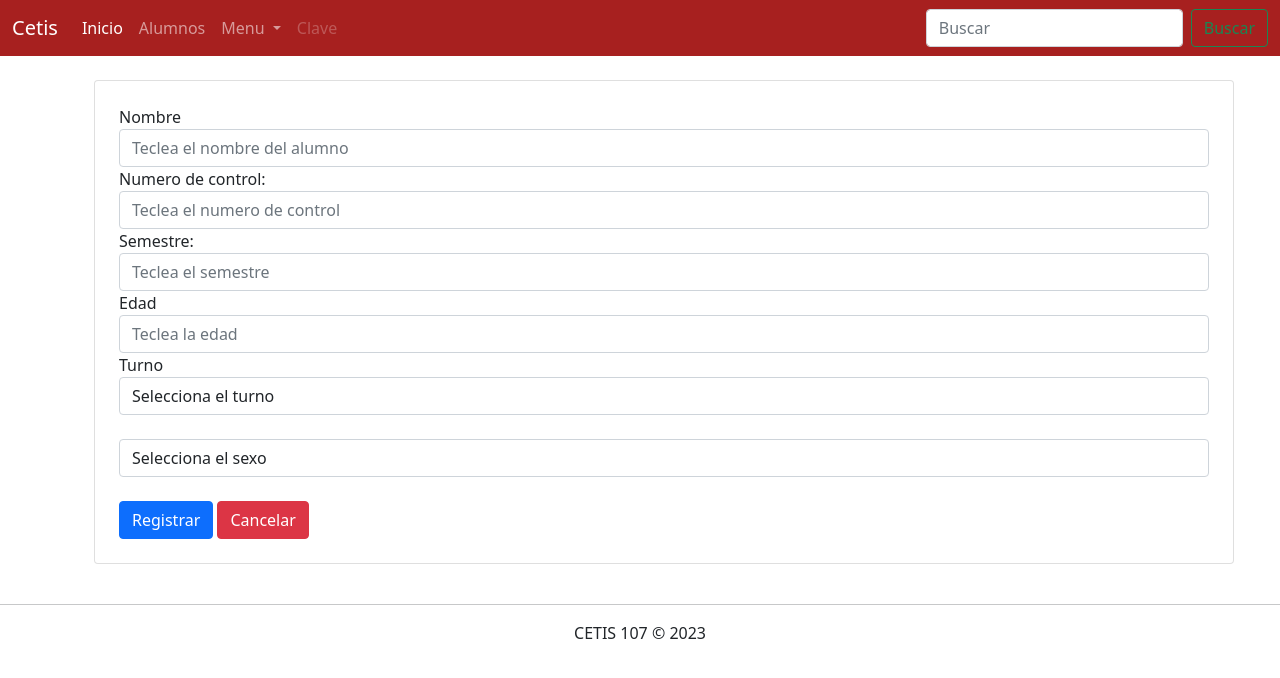
After one commit to Jimelmm13/webybasededatos2023, a PHP site: page /RegistrarAlumnos.php in a window 1280 px wide. The commit adds this page. Shown: the top 678 px of the page. Run offline with PHP 8.4, Linux system fonts and the light colour scheme.

Commit message:
30/10/23

```diff
--- /dev/null
+++ b/Parcial2/RegistrarAlumnos.php
@@ -0,0 +1,64 @@
+<!DOCTYPE html>
+<html lang="en">
+<head>
+    <meta charset="UTF-8">
+    <meta name="viewport" content="width=device-width, initial-scale=1.0">
+    <title>Registrar alumnos</title>
+    <link rel="stylesheet" href="css/bootstrap.css">
+    <script src="jquery-3.7.1.js"></script>
+</head>
+<body>
+    <?php include 'menu.php'; ?>
+    <div class="container">
+        <div class="row">
+            <div class="col-12 card m-4 p-4">
+                <form action="" method="POST">
+                    <div class="form-group">
+                        <label for="">Nombre</label>
+                        <input name="nombre" type="text" class="form-control" placeholder="Teclea el nombre del alumno" required>
+                    </div>
+                    <div class="form-group">
+                        <label for="">Numero de control:</label>
+                        <input name="nc" type="text" class="form-control" placeholder="Teclea el numero de control" required>
+                    </div>
+                    <div class="form-group">
+                        <label for="">Semestre:</label>
+                        <input name="semestre" type="text" class="form-control" placeholder="Teclea el semestre" required>
+                    </div>
+                    <div class="form-group">
+                        <label for="">Edad</label>
+                        <input name="edad" type="text" class="form-control" placeholder="Teclea la edad" required>
+                    </div>
+                    <div class="form-group">
+                        <label for="">Turno</label>
+                        <select name="turno" class="form-control" required>
+                            <option value="">Selecciona el turno</option>
+                            <option value="MATUTINO">Matutino</option>
+                            <option value="VESPERTINO">Vespertino</option>
+                        </select>
+                    </div>
+                    <div class="form-group">
+                        <label for="Sexo"></label>
+                        <select name="sexo" class="form-control" required>
+                        <option value="">Selecciona el sexo</option>
+                        <option value="0">FEMENINO</option>
+                        <option value="1">MASCULINO</option>
+                        <option value="2">Prefiero no responder</option>
+                    </select>
+                    </div><br>
+                    <div>
+                        <input type="submit" value="Registrar" class="btn btn-primary">
+                        <a href="consultarAlumnos.php" class="btn btn-danger">Cancelar</a>
+                    </div>
+                </form>
+            </div>
+        </div>
+    </div>
+
+    <footer class="text-center">
+        <hr>
+        CETIS 107 &copy; 2023
+    </footer>
+    <script src="js/bootstrap.js"></script>
+</body>
+</html>
--- a/Parcial2/conexionn.php
+++ b/Parcial2/conexionn.php
@@ -8,7 +8,7 @@
     $conexionn = new mysqli($server, $user, $password, $basededatos);
 
     if($conexionn->connect_error){
-        die("Fallo la conexión" . $coneccionn);
+        die("Fallo la conexión" . $conexionn);
     }
 
 ?>
--- a/Parcial2/consultarAlumnos.php
+++ b/Parcial2/consultarAlumnos.php
@@ -35,11 +35,11 @@
                                 </tr>
                             </thead>
                                 <tbody>
-                                    <?php while($registro = $datos->fetch_assoc){ ?>
+                                    <?php while($registro = $datos->fetch_assoc()){ ?>
                                         <tr>
                                             <td><?php echo $registro ["id"]; ?></td>
                                             <td><?php echo $registro ["nombre"]; ?></td>
-                                            <td><?php echo $registro ["numero_de_control"]; ?></td>
+                                            <td><?php echo $registro ["numero_control"]; ?></td>
                                             <td><?php echo $registro ["semestre"]; ?></td>
                                             <td><?php echo $registro ["edad"]; ?></td>
                                             <td><?php echo $registro ["turno"]; ?></td>
--- a/Parcial2/menu.php
+++ b/Parcial2/menu.php
@@ -25,7 +25,7 @@
             <li><a class="dropdown-item" href="consultarAlumnos.php">Consultar alumnos</a></li>
             <li><a class="dropdown-item" href="inicio.php">Inicio</a></li>
             <li><hr class="dropdown-divider"></li>
-            <li><a class="dropdown-item" href="#">Registrar alumno</a></li>
+            <li><a class="dropdown-item" href="RegistrarAlumnos.php">Registrar alumno</a></li>
           </ul>
         </li>
         <li class="nav-item">
```
Also changed, not shown: Parcial2/GuardaRegistro.php (added, +22 -0 lines), Parcial2/editarAlumno.php (added, +74 -0 lines), Parcial2/eliminarAlumno.php (added, +19 -0 lines).
